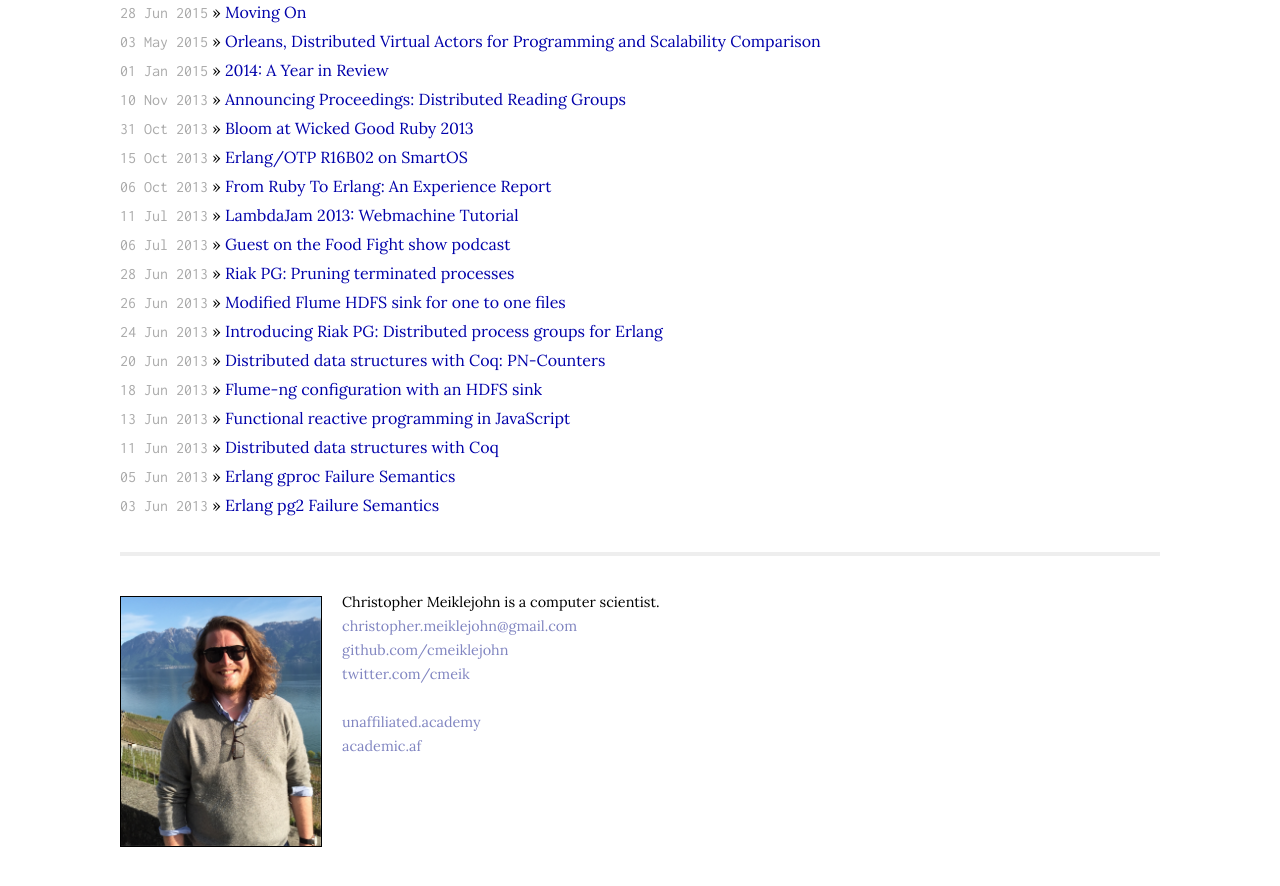
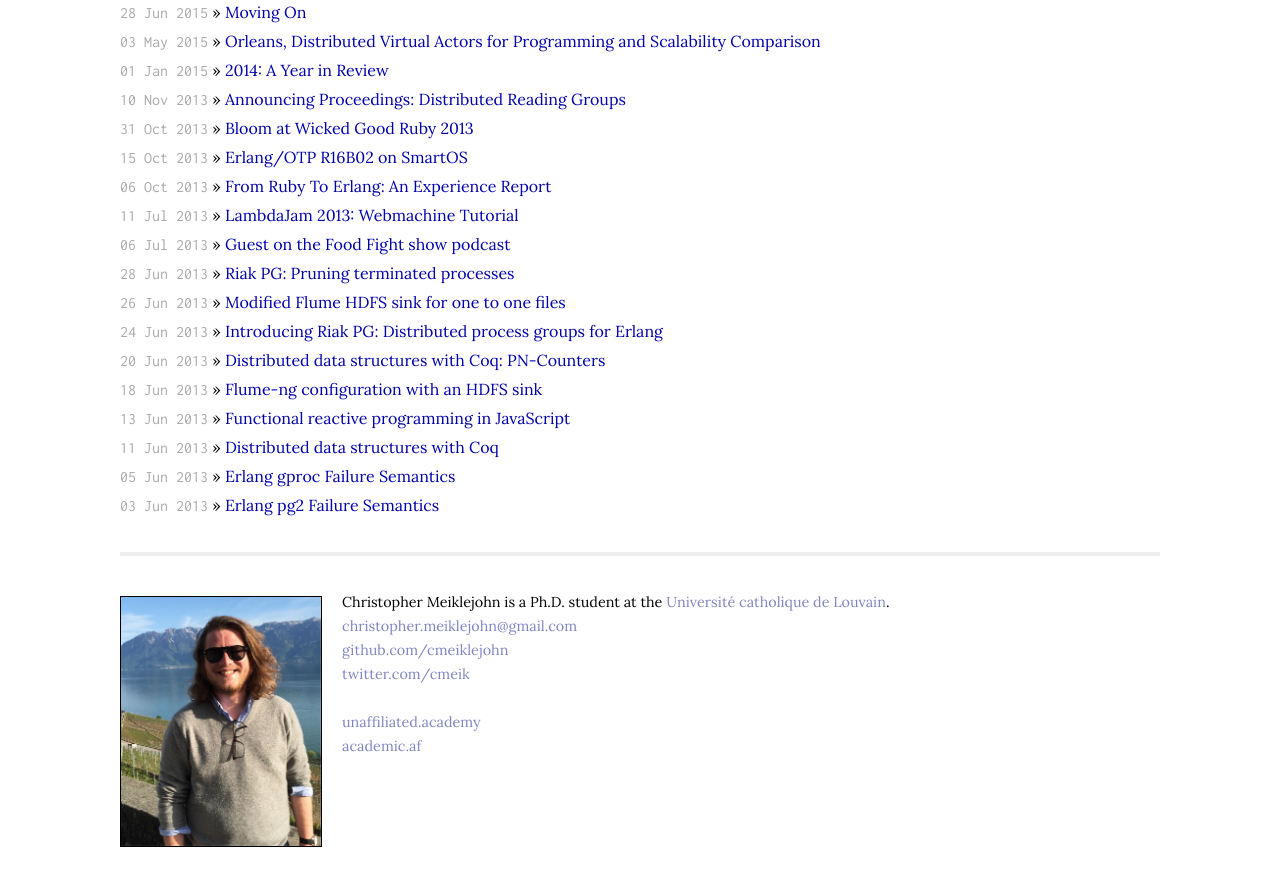
Before and after one commit to cmeiklejohn/cmeiklejohn.github.io, a Jekyll site: the page built from index.html, in a window 1280 px wide and 900 px high, scrolled down 1592 px. Shown: the top 886 px of the window. Built offline with Jekyll 4.4.1, drawn with Linux system fonts in a browser that asks for light colours.

Commit message:
Update bio.

```diff
--- a/_layouts/default.html
+++ b/_layouts/default.html
@@ -43,10 +43,10 @@
 
             <div class="footer">
               <div class="contact">
-                <img src="/me.jpg" class="photo" />
+                <img src="/me.jpg" alt="My Photo!" class="photo" />
                 <div class="bio">
                   <p>
-                    Christopher Meiklejohn is a computer scientist.</br>
+                    Christopher Meiklejohn is a Ph.D. student at the <a href="https://www.uclouvain.be/index.html">Université catholique de Louvain</a>.</br>
                     <a
                       href="mailto:christopher.meiklejohn@gmail.com">christopher.meiklejohn@gmail.com</a><br />
                     <a href="http://github.com/cmeiklejohn/">github.com/cmeiklejohn</a><br />
```
